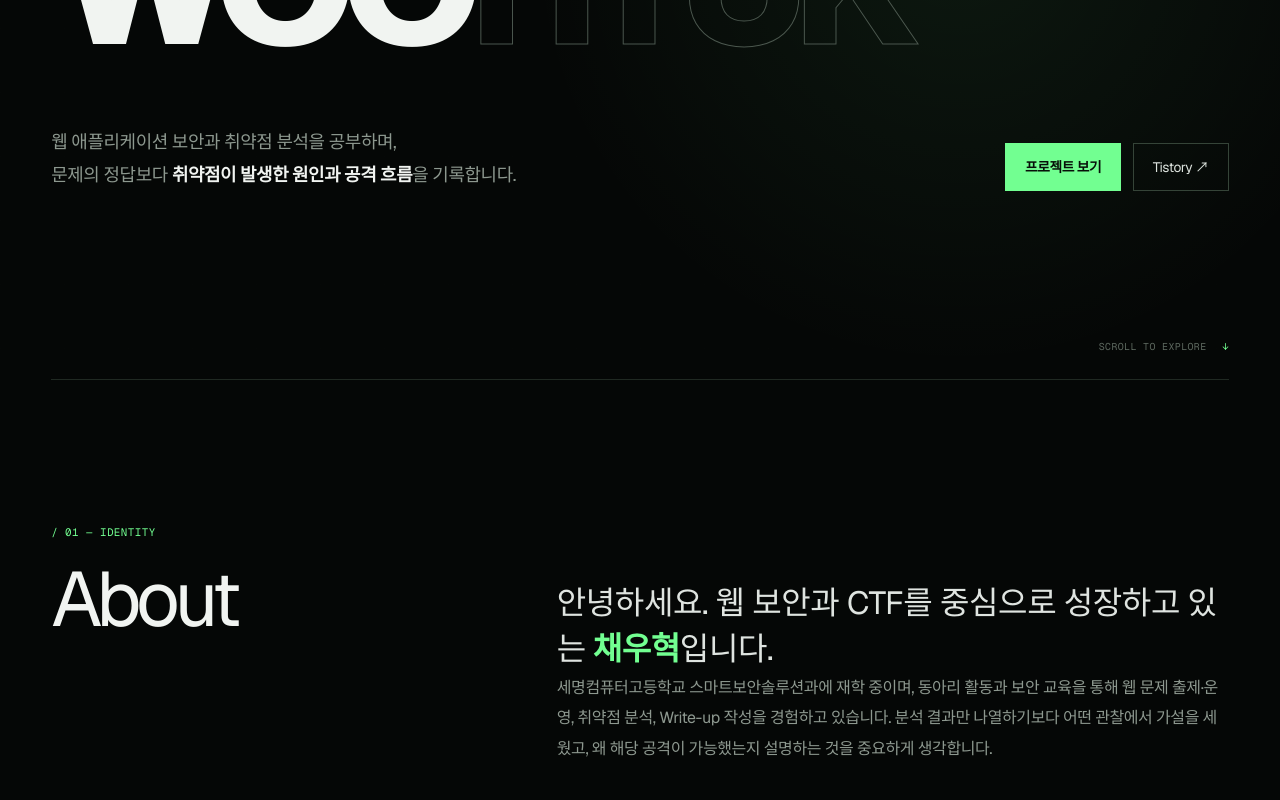
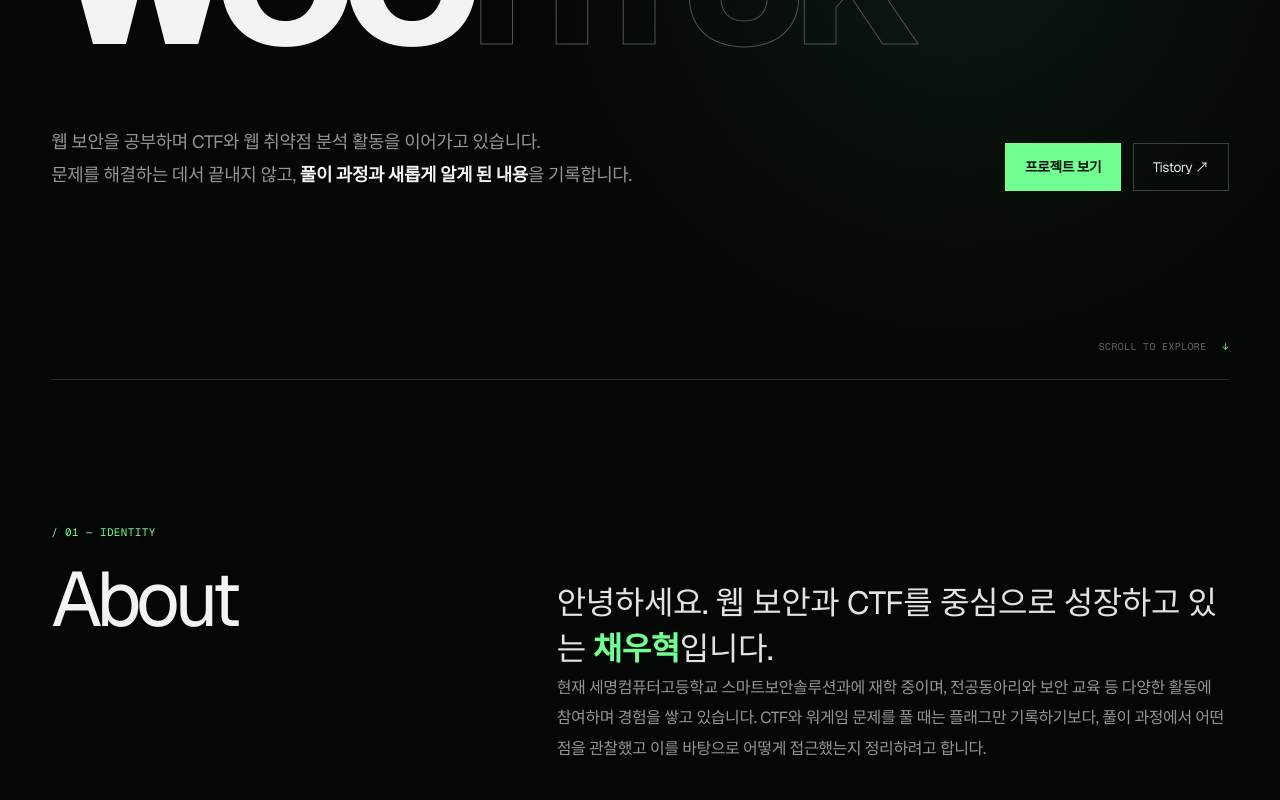
Before and after one commit to nnooww/woohyuk-portfolio, a Next.js app: page / in a window 1280 px wide. Shown: the part 420-1220 px from the top of the page. Built offline with nearby package versions, Linux system fonts and the light colour scheme.

Commit message:
copy: sync app introduction

```diff
--- a/app/page.tsx
+++ b/app/page.tsx
@@ -139,7 +139,7 @@ export default function Home() {
       <header className="hero section" id="top">
         <div className="hero-status mono">
           <span className="status-dot" />
-          SYSTEMS ONLINE // WEB SECURITY STUDENT
+          WEB SECURITY · CTF · WRITE-UPS
         </div>
         <p className="hero-kicker mono">CHAE</p>
         <h1>
@@ -147,9 +147,9 @@ export default function Home() {
         </h1>
         <div className="hero-bottom">
           <p>
-            웹 애플리케이션 보안과 취약점 분석을 공부하며,
+            웹 보안을 공부하며 CTF와 웹 취약점 분석 활동을 이어가고 있습니다.
             <br />
-            문제의 정답보다 <strong>취약점이 발생한 원인과 공격 흐름</strong>을 기록합니다.
+            문제를 해결하는 데서 끝내지 않고, <strong>풀이 과정과 새롭게 알게 된 내용</strong>을 기록합니다.
           </p>
           <div className="hero-actions">
             <a className="button primary" href="#projects">프로젝트 보기</a>
@@ -172,10 +172,10 @@ export default function Home() {
             <strong> 채우혁</strong>입니다.
           </p>
           <p>
-            세명컴퓨터고등학교 스마트보안솔루션과에 재학 중이며, 동아리 활동과
-            보안 교육을 통해 웹 문제 출제·운영, 취약점 분석, Write-up 작성을
-            경험하고 있습니다. 분석 결과만 나열하기보다 어떤 관찰에서 가설을
-            세웠고, 왜 해당 공격이 가능했는지 설명하는 것을 중요하게 생각합니다.
+            현재 세명컴퓨터고등학교 스마트보안솔루션과에 재학 중이며,
+            전공동아리와 보안 교육 등 다양한 활동에 참여하며 경험을 쌓고 있습니다.
+            CTF와 워게임 문제를 풀 때는 플래그만 기록하기보다, 풀이 과정에서
+            어떤 점을 관찰했고 이를 바탕으로 어떻게 접근했는지 정리하려고 합니다.
           </p>
           <dl className="identity-list mono">
             <div><dt>FOCUS</dt><dd>WEB SECURITY / CTF</dd></div>
```
